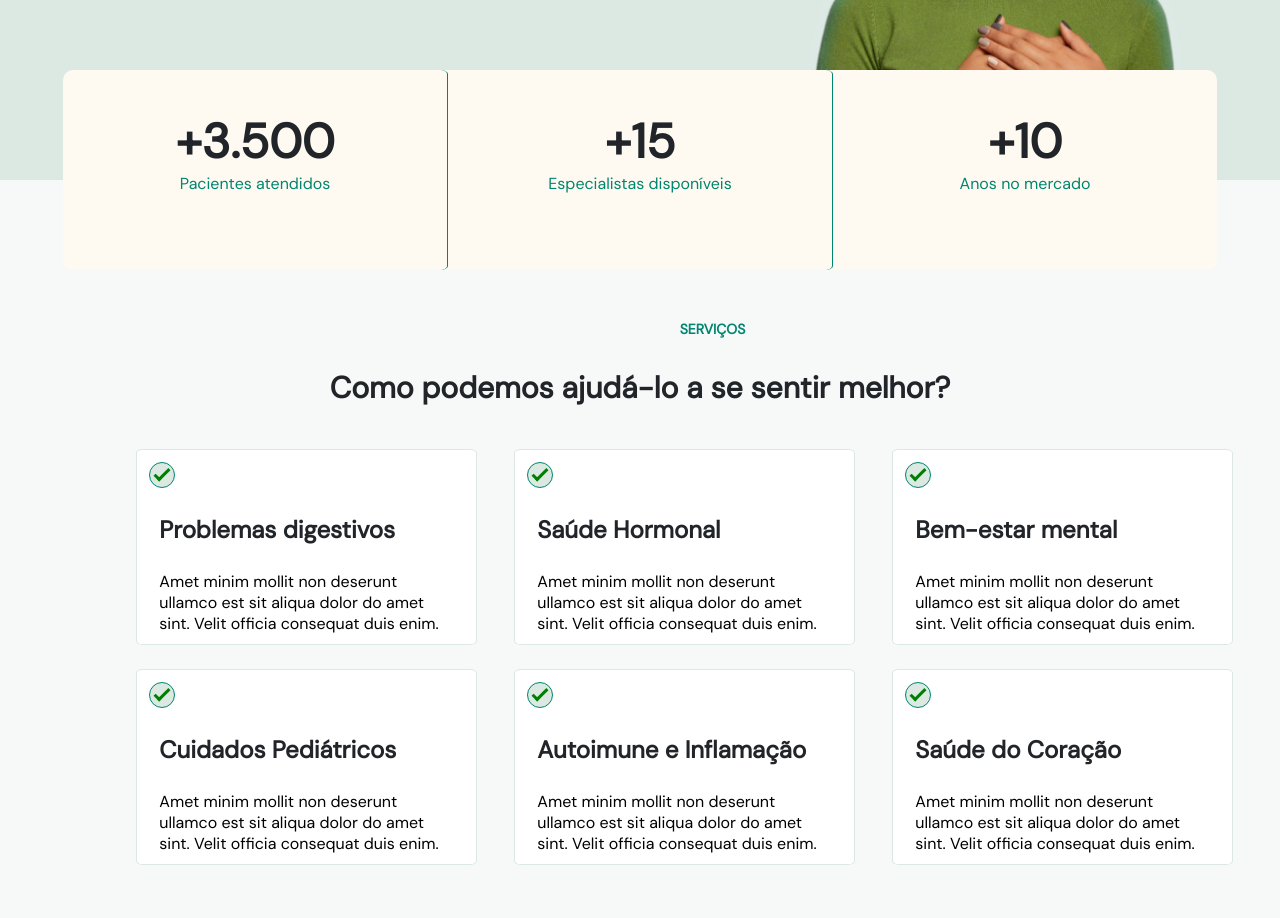
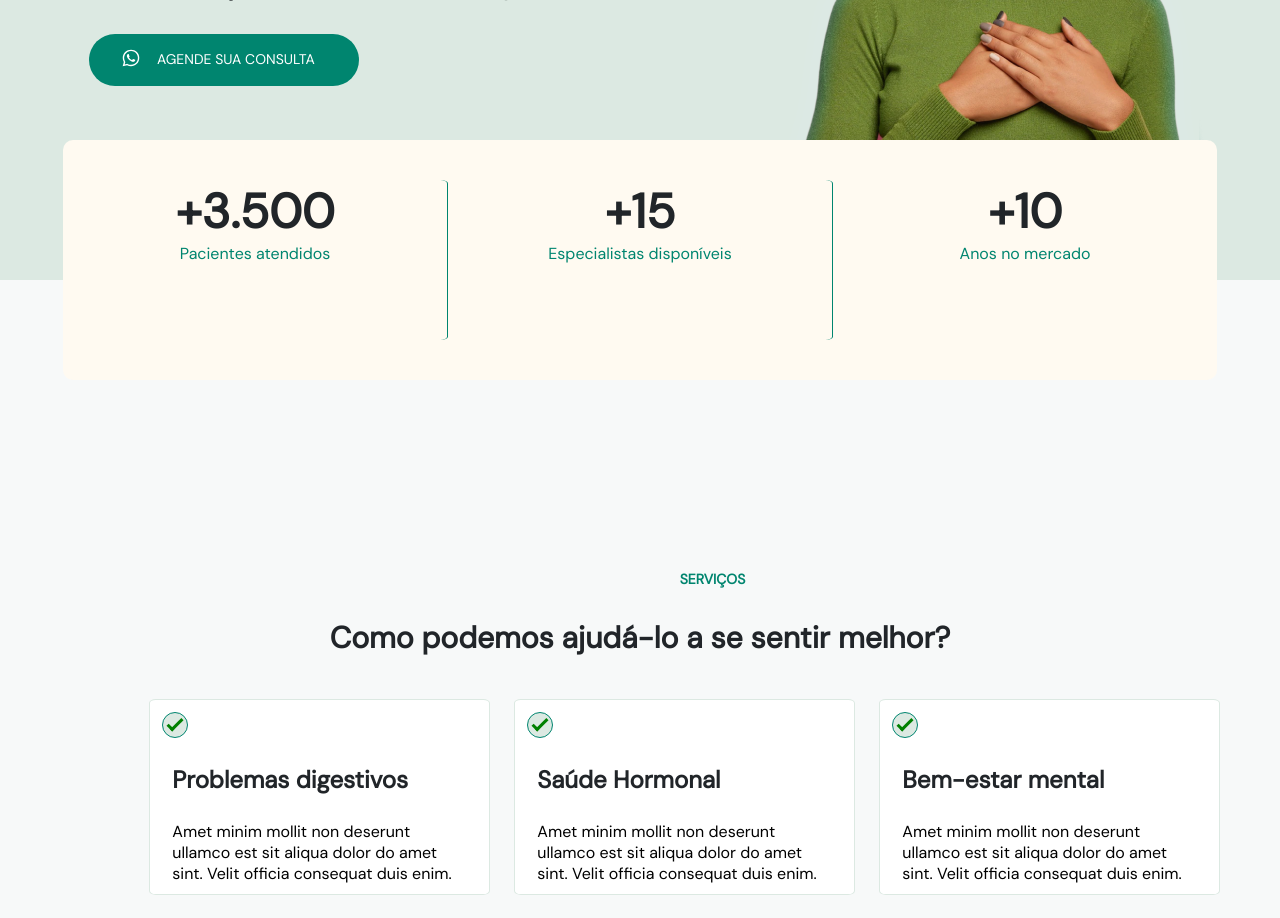
Before and after one commit to SuleAktas/doctor-care, a React (Vite) app: page / in a window 1280 px wide. Shown: the part 706-1624 px from the top of the page. Built offline with nearby package versions, Linux system fonts and the light colour scheme.

Commit message:
fix:css changes

```diff
--- a/src/components/Achievements/Achievements.css
+++ b/src/components/Achievements/Achievements.css
@@ -1,61 +1,55 @@
-@media only screen and (min-width: 700px) {
 
+.test_inner-box{
 
+	flex-direction: column;
 
-	.achievement-box {
-		width: 290px;
-	}
-
-	.achievement-box:nth-child(-n + 2) {
-		border-right: 1px solid #00856f;
-	}
-	.test_info-achievement{
-		background-color: #dce9e2;
+	padding-bottom: 450px;
 	display: flex;
-		flex-direction: column;
-		justify-content: flex-start;
-		align-items: center;
-		height: 550px;
-	}
-	.test_inner-box{
-		background-color: #dce9e2;
-	display: flex
-	;
-	gap: 51px;
-	width: 1154px;
-
-	}
-	.test_achievement{
-		background-color: #fffaf1;
-		border-radius: 10px;
-		display: flex;
-		margin-top: -150px;
-		width: 1154px;
-		z-index: 999;
-		position: relative;
-	}
-}
-.test_achievement{
-	background-color: #fffaf1;
-	border-radius: 10px;
-	display: flex;
-	margin-top: -150px;
-	width: 1154px;
-	z-index: 999;
-	position: relative;
-}
-.test_info-achievement{
-	background-color: #dce9e2;;
-	display: flex;
-	flex-direction: column;
-	justify-content: flex-start;
 	align-items: center;
 
 }
 
+
+
+.achievement-number {
+	font-size: 48px;
+	font-weight: bold;
+	color: #212529;
+}
+
+.achievement-text {
+	font-size: 16px;
+	color: #00856f;
+}
+
+.info-big-picture {
+	margin-top: 60px;
+	margin-left: 57px;
+}
+
+
+.test_info-achievement{
+	/* position: relative; */
+	background-color: #dce9e2;;
+}
+
+.test_achievement {
+	width: 327px ;
+	background-color: #fffaf1;
+	padding-top: 40px;
+	padding-bottom: 40px;
+	position: absolute ;
+
+	border-radius: 10px;
+
+	/* margin-top: -145px; */
+    left: 50%;
+    transform: translate(-50%, -50%);
+	margin-top: -220px;
+ }
+
   .achievement-box {
-	width: 385px;
-	padding-top: 40px;
+	width: 327px;
 	text-align: center;
 	height: 100px;
 	border-radius: 2%;
@@ -75,10 +69,55 @@
 	color: #00856f;
   }
 
-.info-big-picture {
-	margin-top: 60px;
-	margin-left: 57px;
+@media only screen and (min-width: 700px) {
+	.outer-box{
+		padding-bottom: 100px;
+    background-color: #dce9e2;
 	}
+
+
+	.achievement-box {
+		width: 385px;
+	}
+
+	.achievement-box:nth-child(-n + 2) {
+		border-right: 1px solid #00856f;
+	}
+	.test_info-achievement{
+
+		display: flex;
+		flex-direction: column;
+		justify-content: flex-start;
+		align-items: center;
+		height: 550px;
+	}
+	.test_inner-box{
+		background-color: #dce9e2;
+		display: flex;
+		flex-direction: row !important;
+		gap: 51px;
+		width: 1154px;
+		padding-bottom: 70px !important;
+
+
+	}
+	.test_achievement{
+		background-color: #fffaf1;
+		border-radius: 10px;
+		display: flex;
+		flex-direction: row !important;
+		margin-top: -150px ;
+		width: 1154px !important;
+		z-index: 999;
+		position: relative !important;
+
+		/* margin-top: -10px; */
+        left: 0;
+        transform: none;
+	}
+
+
+
 	.achivement-container {
 		position: relative;
 		height: 200px;
@@ -102,10 +141,7 @@
 		z-index: -1;
 		pointer-events: none;
 	}
-.achivement-box{
-	width: 385px;
-	padding-top: 40px;
-	display: flex;
-	align-items: center;
-	justify-content: center;
+
+
+
 }
--- a/src/components/Achievements/Achievements.jsx
+++ b/src/components/Achievements/Achievements.jsx
@@ -7,23 +7,28 @@ import Info from '../Info/Info';
 function Achievements() {
 	const { t } = useTranslation();
 
-	useEffect(() => {
-		const updatePosition = () => {
+	const [isLargeScreen, setIsLargeScreen] = useState(window.innerWidth > 699);
+  useEffect(() => {
+    const handleResize = () => {
+      setIsLargeScreen(window.innerWidth > 600);
+    };
 
-		};
+    window.addEventListener("resize", handleResize);
 
-		updatePosition();
-		window.addEventListener('resize', updatePosition);
-		return () => window.removeEventListener('resize', updatePosition);
-	}, []);
+
+    return () => {
+      window.removeEventListener("resize", handleResize);
+    };
+  }, []);
 	return (
 		<div className='outer-box'>
+
 		<div className='test_info-achievement'>
 			<div className='test_inner-box'>
 				<Info/>
 				<div className="test_info-img" >
 				<img
-					src={window.innerWidth > 600 ? "/images/infoPicBig.png" : "/images/infoPic.png"}
+					src={isLargeScreen ? "/images/infoPicBig.png" : "/images/infoPic.png"}
 					alt="Info"
 					style={{
 						height: '100%',
--- a/src/components/App/App.css
+++ b/src/components/App/App.css
@@ -3,11 +3,25 @@ body {
 	margin: 0;
 }
 
+.solution {
+	background-color: #f7f9f9;
+	max-width: 100%;
+	min-width: 375px;
+	margin-left: 0px;
+	margin-top: -160px;
+}
+
+.solution-boxes {
+	display: flex;
+	flex-wrap: wrap;
+	justify-content: center;
+}
 @media only screen and (min-width: 700px) {
 	.solution {
 		width: 100% !important;
 		padding-bottom: 120px;
-		padding-top: 100px;
+		padding-top: 250px;
+		margin-top: 0;
 	}
 	.solution-main-mini-title {
 		text-align: center;
@@ -21,18 +35,3 @@ body {
 
 
 }
-
-
-.solution {
-	background-color: #f7f9f9;
-	max-width: 100%;
-	min-width: 375px;
-	margin-left: 0px;
-	margin-top: 0px;
-}
-
-.solution-boxes {
-	display: flex;
-	flex-wrap: wrap;
-	justify-content: space-between;
-}
```
Lines whose indentation alone changed are shown as unchanged.
